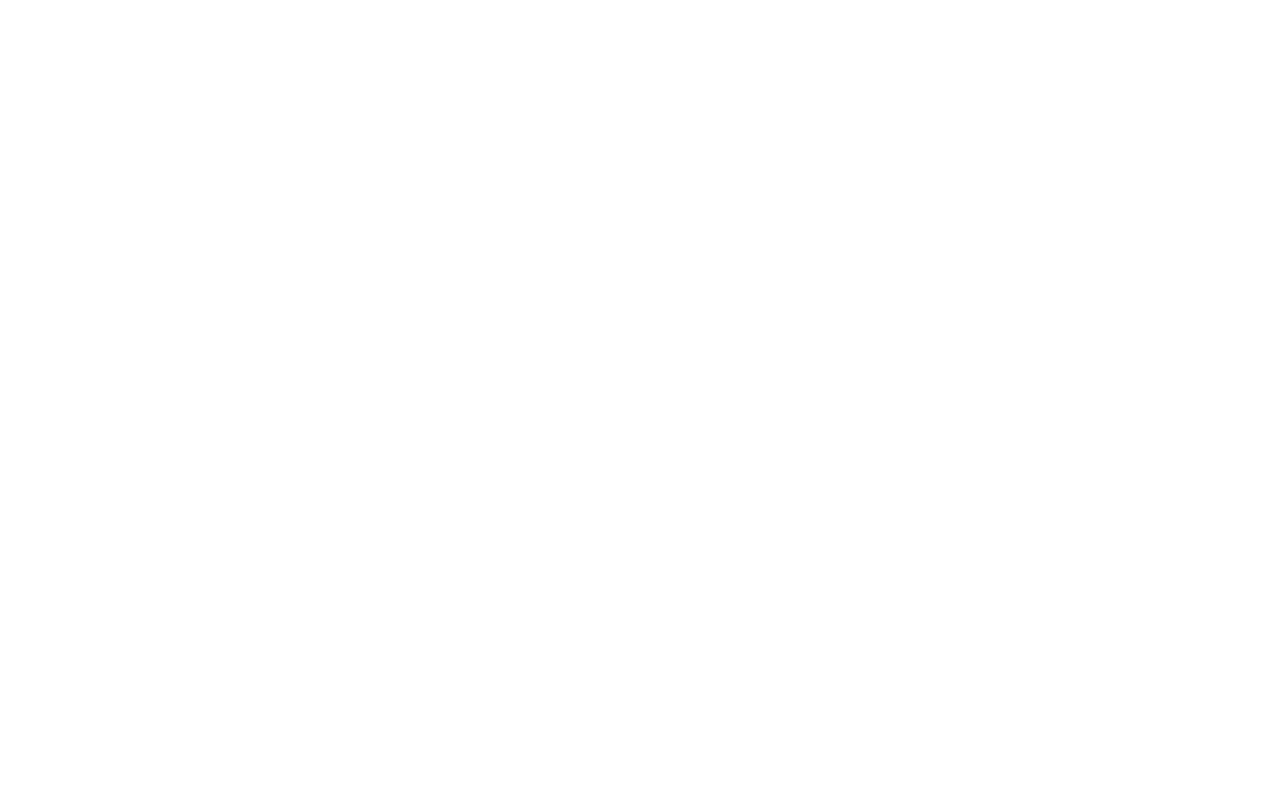
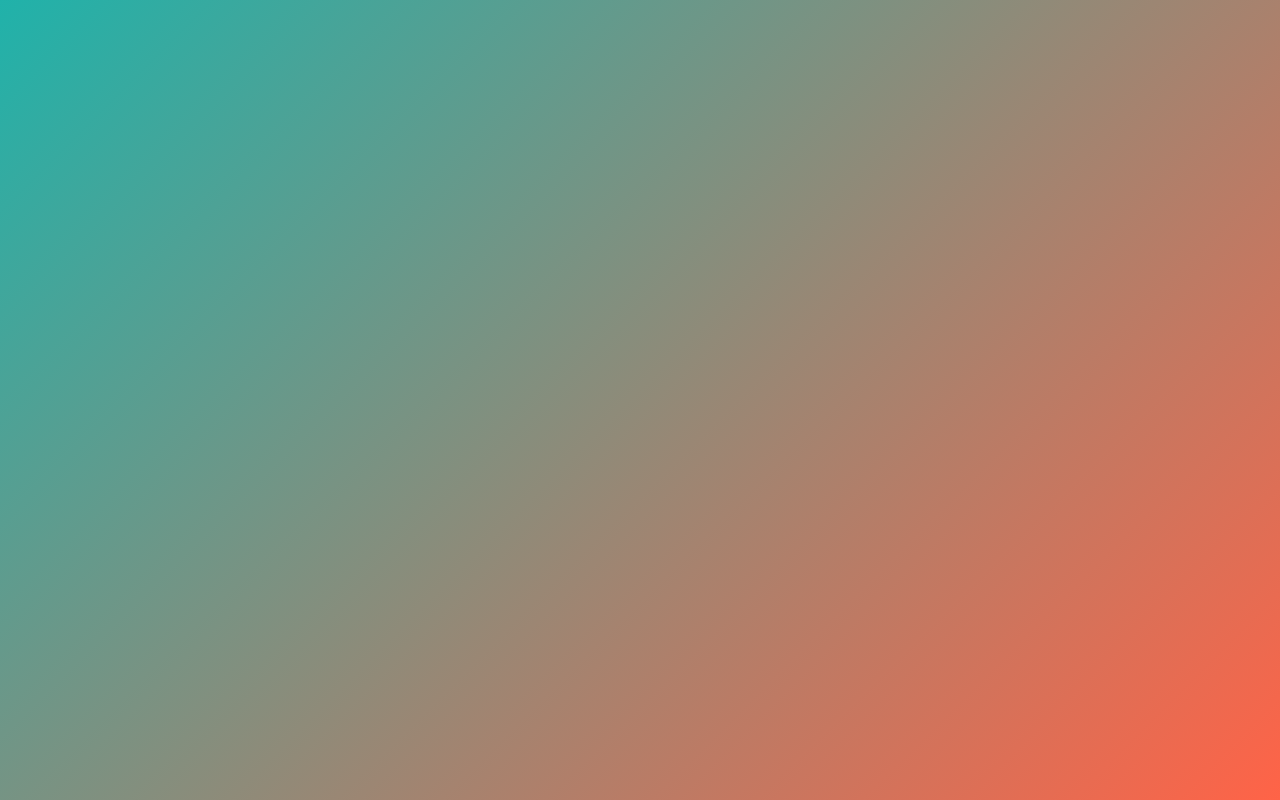
Before and after one commit to houssein-berro/babyecho-doctor, a React (Create React App) app: page / in a window 1280 px wide. Built offline with nearby package versions, Linux system fonts and the light colour scheme.

Commit message:
Adjusted main css

```diff
--- a/src/App.css
+++ b/src/App.css
@@ -1,38 +1,6 @@
-.App {
-  text-align: center;
+html  {
+  background: linear-gradient(135deg, #20b2aa 0%, #ff6347 100%);
+  margin: 0;
+  min-height: 100vh;
+  transition: background-color 0.5s ease-in-out;
 }
-
-.App-logo {
-  height: 40vmin;
-  pointer-events: none;
-}
-
-@media (prefers-reduced-motion: no-preference) {
-  .App-logo {
-    animation: App-logo-spin infinite 20s linear;
-  }
-}
-
-.App-header {
-  background-color: #282c34;
-  min-height: 100vh;
-  display: flex;
-  flex-direction: column;
-  align-items: center;
-  justify-content: center;
-  font-size: calc(10px + 2vmin);
-  color: white;
-}
-
-.App-link {
-  color: #61dafb;
-}
-
-@keyframes App-logo-spin {
-  from {
-    transform: rotate(0deg);
-  }
-  to {
-    transform: rotate(360deg);
-  }
-}
```
